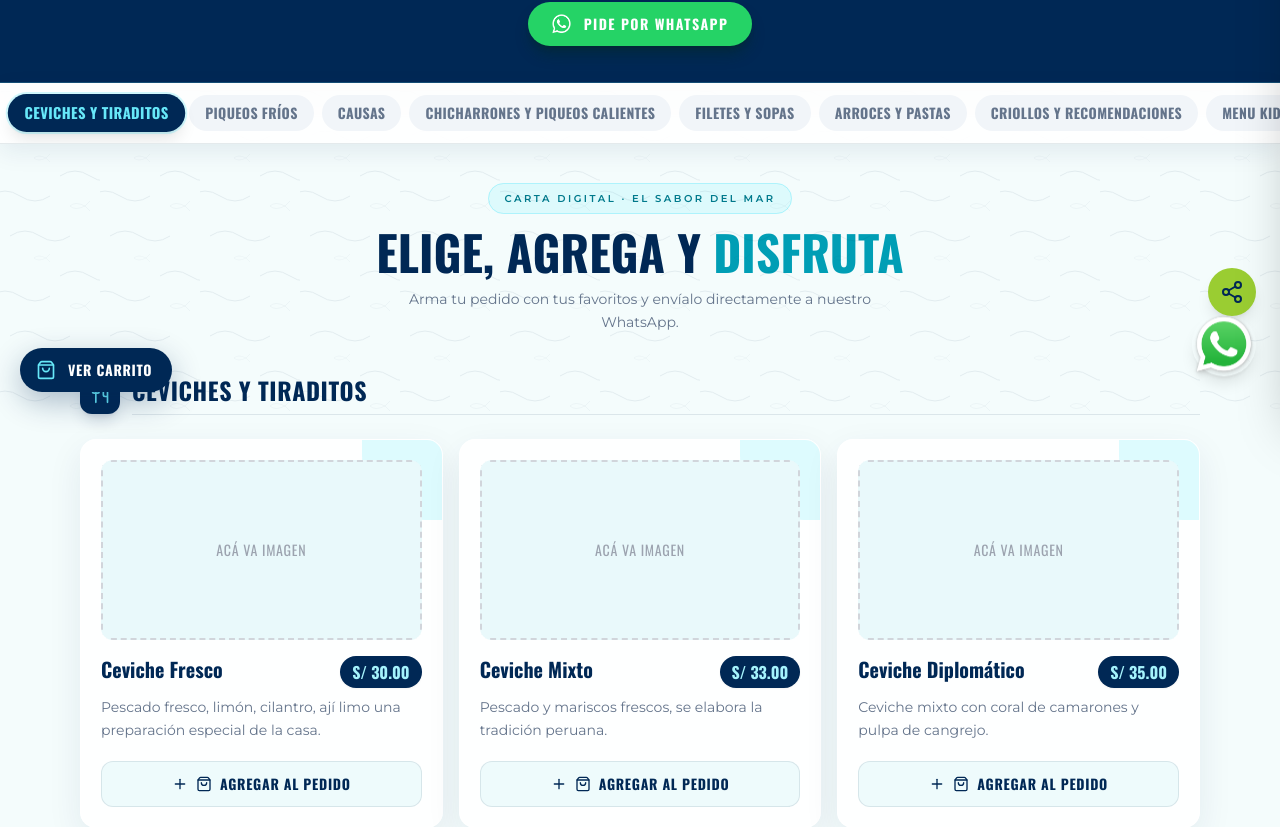
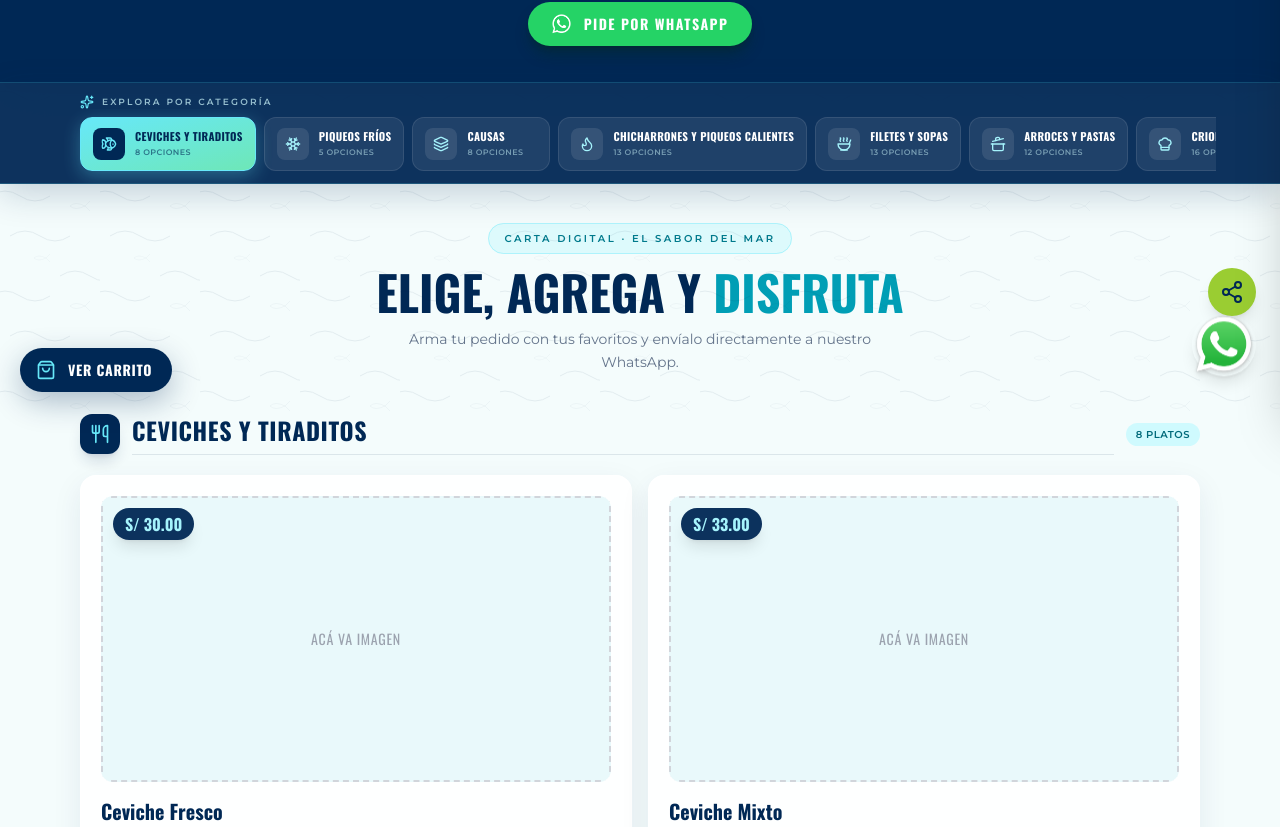
Before and after one commit to JFabian19/Puerto-Mangle, a React (Vite) app: page / in a window 1280 px wide. Shown: the part 384-1211 px from the top of the page. Built offline with nearby package versions, Linux system fonts and the light colour scheme; no server answers.

Commit message:
feat: mostrar platos en dos columnas y renovar categorias

```diff
--- a/App.tsx
+++ b/App.tsx
@@ -73,7 +73,7 @@ const App: React.FC = () => {
     if (element) {
       isScrollingRef.current = true;
       // Offset for the sticky header + nav
-      const yOffset = -140;
+      const yOffset = -155;
       const y = element.getBoundingClientRect().top + window.scrollY + yOffset;
 
       window.scrollTo({ top: y, behavior: 'smooth' });
@@ -90,7 +90,7 @@ const App: React.FC = () => {
     const handleScroll = () => {
       if (isScrollingRef.current) return;
 
-      const scrollPosition = window.scrollY + 160; // Offset to trigger detection earlier
+      const scrollPosition = window.scrollY + 175; // Offset for the taller category navigation
 
       // Find the current section
       let currentSection = restaurantData.menu[0].categoria;
--- a/components/CategoryNav.tsx
+++ b/components/CategoryNav.tsx
@@ -1,5 +1,6 @@
 import React, { useEffect, useRef } from 'react';
 import { MenuCategory } from '../types';
+import { Baby, ChefHat, CookingPot, Fish, Flame, GlassWater, Layers3, Snowflake, Soup, Sparkles, UtensilsCrossed } from 'lucide-react';
 
 interface CategoryNavProps {
   categories: MenuCategory[];
@@ -29,11 +30,30 @@ export const CategoryNav: React.FC<CategoryNavProps> = ({ categories, activeCate
     }
   }, [activeCategory]);
 
+  const getCategoryIcon = (category: string) => {
+    const name = category.toLowerCase();
+    if (name.includes('ceviche') || name.includes('tiradito')) return Fish;
+    if (name.includes('frío')) return Snowflake;
+    if (name.includes('causa')) return Layers3;
+    if (name.includes('chicharr') || name.includes('caliente')) return Flame;
+    if (name.includes('sopa') || name.includes('filete')) return Soup;
+    if (name.includes('arroz') || name.includes('pasta')) return CookingPot;
+    if (name.includes('criollo') || name.includes('recomend')) return ChefHat;
+    if (name.includes('kids')) return Baby;
+    if (name.includes('bebida')) return GlassWater;
+    return UtensilsCrossed;
+  };
+
   return (
-    <nav className="sticky top-0 z-20 border-b border-cyan-950/10 bg-white/90 shadow-[0_8px_25px_rgba(0,40,85,0.08)] backdrop-blur-xl">
-      <div ref={navScrollRef} className="no-scrollbar flex snap-x overflow-x-auto overscroll-x-contain px-2 py-3">
+    <nav className="sticky top-0 z-20 border-b border-cyan-300/20 bg-[#002855]/95 shadow-[0_10px_35px_rgba(0,40,85,0.2)] backdrop-blur-xl">
+      <div className="mx-auto flex max-w-6xl items-center gap-2 px-4 pt-3">
+        <Sparkles className="h-3.5 w-3.5 text-cyan-300" />
+        <span className="font-montserrat text-[9px] font-bold uppercase tracking-[0.24em] text-cyan-100/70">Explora por categoría</span>
+      </div>
+      <div ref={navScrollRef} className="no-scrollbar mx-auto flex max-w-6xl snap-x gap-2 overflow-x-auto overscroll-x-contain px-4 pb-3 pt-2">
         {categories.map((cat, index) => {
           const isActive = activeCategory === cat.categoria;
+          const Icon = getCategoryIcon(cat.categoria);
           return (
             <button
               key={index}
@@ -47,13 +67,19 @@ export const CategoryNav: React.FC<CategoryNavProps> = ({ categories, activeCate
               }}
               onClick={() => onSelectCategory(cat.categoria)}
               className={`
-                        flex-shrink-0 px-4 py-2 mx-1 text-sm font-oswald font-bold uppercase tracking-wide rounded-full transition-all duration-300 snap-center
+                        group flex min-w-[138px] flex-shrink-0 snap-center items-center gap-2.5 rounded-xl border px-3 py-2.5 text-left transition-all duration-300
                         ${isActive
-                  ? 'scale-105 bg-[#002855] text-cyan-300 shadow-lg ring-2 ring-cyan-300/30'
-                  : 'bg-slate-100 text-slate-500 hover:bg-cyan-50 hover:text-[#002855]'}
+                  ? 'border-cyan-300 bg-gradient-to-br from-cyan-300 to-emerald-300 text-[#002855] shadow-[0_5px_18px_rgba(103,232,249,0.3)]'
+                  : 'border-white/10 bg-white/[0.07] text-white hover:border-cyan-300/50 hover:bg-white/15'}
                     `}
             >
-              {cat.categoria}
+              <span className={`flex h-8 w-8 shrink-0 items-center justify-center rounded-lg ${isActive ? 'bg-[#002855] text-cyan-300' : 'bg-white/10 text-cyan-200 group-hover:bg-white/20'}`}>
+                <Icon className="h-4 w-4" />
+              </span>
+              <span className="min-w-0">
+                <span className="block font-oswald text-[11px] font-bold uppercase leading-tight tracking-wide">{cat.categoria}</span>
+                <span className={`mt-0.5 block font-montserrat text-[8px] font-semibold uppercase tracking-wider ${isActive ? 'text-[#002855]/60' : 'text-cyan-100/50'}`}>{cat.items.length} opciones</span>
+              </span>
             </button>
           );
         })}
--- a/components/MenuItemCard.tsx
+++ b/components/MenuItemCard.tsx
@@ -11,10 +11,12 @@ interface MenuItemCardProps {
 
 export const MenuItemCard: React.FC<MenuItemCardProps> = ({ item, onAdd }) => {
   return (
-    <article className="group relative flex min-h-[250px] flex-col justify-between overflow-hidden rounded-2xl border border-white/70 bg-white/90 p-5 shadow-[0_12px_35px_rgba(0,40,85,0.08)] transition-all duration-300 hover:-translate-y-1 hover:border-cyan-300 hover:shadow-[0_20px_45px_rgba(0,107,145,0.16)]">
-      <div className="absolute right-0 top-0 h-20 w-20 rounded-bl-[4rem] bg-cyan-100/70 transition-all group-hover:bg-cyan-200/70" />
+    <article className="group relative flex min-w-0 flex-col justify-between overflow-hidden rounded-2xl border border-white/70 bg-white/90 p-2.5 shadow-[0_10px_30px_rgba(0,40,85,0.08)] transition-all duration-300 hover:-translate-y-1 hover:border-cyan-300 hover:shadow-[0_20px_45px_rgba(0,107,145,0.16)] sm:p-5">
       <div>
-        <div className="relative mb-4 aspect-[16/9] w-full overflow-hidden rounded-xl bg-[#e9f9fb]">
+        <div className="relative mb-3 aspect-[4/3] w-full overflow-hidden rounded-xl bg-[#e9f9fb] sm:mb-4 sm:aspect-[16/9]">
+          <span className="absolute left-2 top-2 z-10 whitespace-nowrap rounded-full bg-[#002855]/95 px-2.5 py-1 font-oswald text-sm font-bold text-cyan-200 shadow-lg backdrop-blur sm:left-3 sm:top-3 sm:px-3 sm:text-base">
+            S/ {item.precio?.toFixed(2)}
+          </span>
           {item.imagen ? (
             <img
               src={item.imagen}
@@ -32,29 +34,27 @@ export const MenuItemCard: React.FC<MenuItemCardProps> = ({ item, onAdd }) => {
             />
           ) : (
             <div className="w-full h-full flex items-center justify-center border-2 border-dashed border-gray-300">
-              <span className="text-gray-400 font-oswald text-sm uppercase tracking-wider">Acá va imagen</span>
+              <span className="px-2 text-center font-oswald text-[10px] uppercase tracking-wider text-gray-400 sm:text-sm">Acá va imagen</span>
             </div>
           )}
         </div>
 
-        <div className="mb-2 flex items-start justify-between gap-3">
-          <h3 className="font-oswald text-xl font-bold leading-snug text-[#002855]">
+        <div className="mb-1.5">
+          <h3 className="font-oswald text-base font-bold leading-tight text-[#002855] sm:text-xl sm:leading-snug">
             {item.nombre}
           </h3>
-          <span className="relative whitespace-nowrap rounded-full bg-[#002855] px-3 py-1 font-oswald text-base font-bold text-cyan-200 shadow-sm">
-            S/ {item.precio?.toFixed(2)}
-          </span>
         </div>
 
         {item.descripcion && (
-          <p className="font-montserrat text-sm leading-relaxed text-slate-500">
+          <p className="line-clamp-3 font-montserrat text-[10px] leading-relaxed text-slate-500 sm:text-sm">
             {item.descripcion}
           </p>
         )}
       </div>
 
-      <button onClick={onAdd} className="mt-5 flex w-full items-center justify-center gap-2 rounded-xl border border-[#002855]/10 bg-[#eefbfc] px-4 py-3 font-oswald text-sm font-bold uppercase tracking-wider text-[#002855] transition hover:bg-[#002855] hover:text-white active:scale-[0.98]" aria-label={`Agregar ${item.nombre} al carrito`}>
-        <Plus className="h-4 w-4" /><ShoppingBag className="h-4 w-4" /> Agregar al pedido
+      <button onClick={onAdd} className="mt-3 flex w-full items-center justify-center gap-1.5 rounded-xl border border-[#002855]/10 bg-[#eefbfc] px-2 py-2.5 font-oswald text-xs font-bold uppercase tracking-wide text-[#002855] transition hover:bg-[#002855] hover:text-white active:scale-[0.98] sm:mt-5 sm:gap-2 sm:px-4 sm:py-3 sm:text-sm sm:tracking-wider" aria-label={`Agregar ${item.nombre} al carrito`}>
+        <Plus className="h-3.5 w-3.5 sm:h-4 sm:w-4" /><ShoppingBag className="hidden h-4 w-4 sm:block" />
+        <span className="sm:hidden">Agregar</span><span className="hidden sm:inline">Agregar al pedido</span>
       </button>
     </article>
   );
--- a/components/MenuSection.tsx
+++ b/components/MenuSection.tsx
@@ -13,18 +13,19 @@ interface MenuSectionProps {
 export const MenuSection: React.FC<MenuSectionProps> = ({ category, index, id, onAddToCart }) => {
   return (
     <section id={id} className="relative z-10 mb-14 scroll-mt-36 px-4">
-      <div className="mb-6 flex items-center gap-3">
-        <div className="rounded-xl bg-[#002855] p-2.5 shadow-lg shadow-blue-950/15">
-          <Utensils className="h-5 w-5 text-cyan-300" />
+      <div className="mb-5 flex items-center gap-2.5 sm:gap-3">
+        <div className="rounded-xl bg-[#002855] p-2 shadow-lg shadow-blue-950/15 sm:p-2.5">
+          <Utensils className="h-4 w-4 text-cyan-300 sm:h-5 sm:w-5" />
         </div>
-        <h2 className="flex-grow border-b border-[#002855]/10 pb-2 font-oswald text-2xl font-bold uppercase tracking-wide text-[#002855]">
+        <h2 className="min-w-0 flex-grow border-b border-[#002855]/10 pb-2 font-oswald text-xl font-bold uppercase leading-tight tracking-wide text-[#002855] sm:text-2xl">
           {category.categoria}
         </h2>
+        <span className="rounded-full bg-cyan-100 px-2.5 py-1 font-montserrat text-[9px] font-bold uppercase tracking-wider text-[#006a7a] sm:text-[10px]">
+          {category.items.length} platos
+        </span>
       </div>
 
-
-
-      <div className="grid grid-cols-1 md:grid-cols-2 lg:grid-cols-3 gap-4">
+      <div className="grid grid-cols-2 gap-3 sm:gap-4">
         {category.items.map((item, idx) => (
           <MenuItemCard
             key={`${category.categoria}-${idx}`}
```
